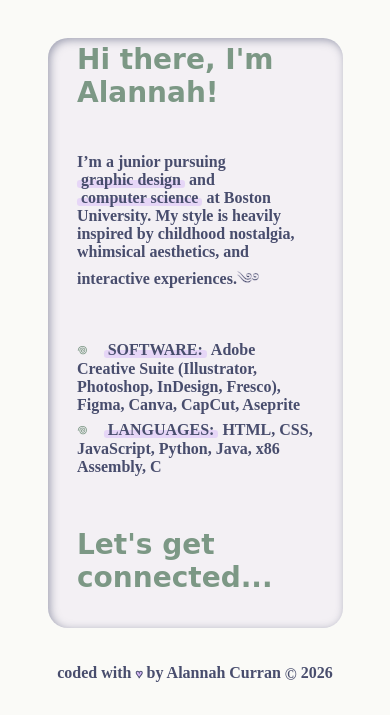
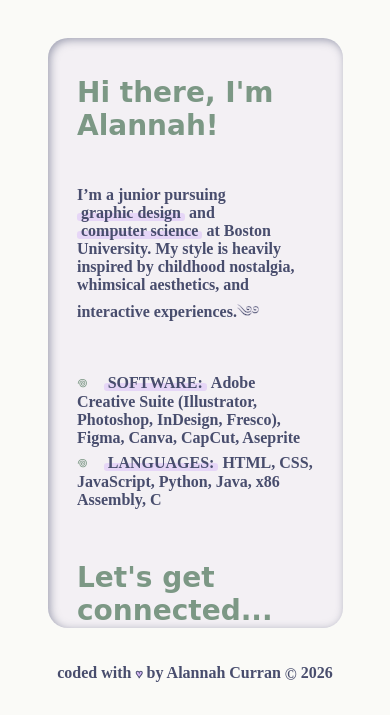
Before and after one commit to alannah-curran/alannah-curran.github.io, a website: page index.html in a window 390 px wide. Shown: the part 129-844 px from the top of the page. Drawn offline with Linux system fonts and the light colour scheme; a web font is replaced by a local one.

Commit message:
fix mobile scrollbox on index page

```diff
--- a/index.css
+++ b/index.css
@@ -45,7 +45,7 @@
     border-left: 3vw solid #7C9885;
     border-right: 3vw solid #7C9885;
     border-image: url('photos/bb.jpeg') 50 repeat;
-    margin: 0;
+    margin: 0 auto;
     height: 100vh;
 }
 
@@ -115,7 +115,7 @@
     border-radius: 20px;
     background-color: #EFE9F499;
     box-shadow: inset 2px 2px 8px 0px #484D6D80;
-    padding: 30px 0 50px 0;
+    padding: 30px 0 0 0;
     height: 70vh;
     overflow-y: auto;
 }
@@ -130,6 +130,12 @@
     font-family: 'ff-speak-web';
     color: #484D6D;
     font-size: 1rem;
+}
+
+#main-p {
+    display: flex;
+    flex-direction: column;
+    min-height: 0;
 }
 
 #gap {
@@ -148,6 +154,7 @@
     background-color: #D9BBF980;
     box-shadow: 1px 1px 4px 0px #484D6D80;
     margin-right: 5px;
+    margin-bottom: 50px;
     display: inline-block;
 }
 
@@ -185,12 +192,6 @@
     font-weight: bold;
 }
 
-@media (max-width: 1125px) {
-    /*main p {
-        width: 65%;
-    }*/
-}
-
 @media (max-width: 830px) {
     main p {
         width: 80%;
@@ -213,6 +214,10 @@
     }
     main {
         margin-top: 30px;
+        padding-top: 10px;
+    }
+    main p a {
+        margin-bottom: 40px;
     }
     footer {
         margin-top: 20px;
@@ -224,15 +229,9 @@
         gap: 1rem;
         /*padding: 0 0 0 14px;*/
     }
-    /*#contact {
-        display: none;
-    }*/
 }
 
 @media (max-width: 400px) {
-    /*nav ul {
-        padding: 0 0 0 14px;
-    }*/
     main p a {
         text-align: left;
     }
@@ -247,6 +246,5 @@
 @media (max-width: 390px) {
     main {
         width: 295px;
-        padding: 90px 0 30px 0;
     }
 }
--- a/index.html
+++ b/index.html
@@ -26,6 +26,7 @@
 
 
 <main>
+    <div id="main-p">
         <p class="welcome">Hi there, I'm Alannah!</p>
         <p>I’m a junior pursuing <mark>graphic design</mark> and <mark>computer science</mark> at Boston University.
             My style is heavily inspired by childhood nostalgia, whimsical aesthetics, and interactive experiences.<span style="font-weight: lighter; -webkit-text-stroke: .4px #EFE9F4;">༄࿔</span>
@@ -40,6 +41,7 @@
         <p><a href="https://www.instagram.com/alannahsarchive/" target="_blank">INSTAGRAM <span style="font-weight: lighter; font-size: .75rem; position: relative; top: -1px;">&#8599;&#xFE0E;</span></a>
             <a id="button-gap" href="https://www.linkedin.com/in/alannah-curran/" target="_blank">LINKEDIN <span style="font-weight: lighter; font-size: .75rem; position: relative; top: -1px;">&#8599;&#xFE0E;</span></a>
         </p>
+    </div>
 
 
 <!--   -->
--- a/projects.css
+++ b/projects.css
@@ -45,6 +45,7 @@
     border-right: 3vw solid #7C9885;
     border-image: url('photos/bb.jpeg') 50 repeat;
     margin: 0;
+    min-height: 100vh;
 }
 
 nav ul li a {
```
Also changed, not shown: off-the-cuff.html (+1 -1 lines). Lines whose indentation alone changed are shown as unchanged.
